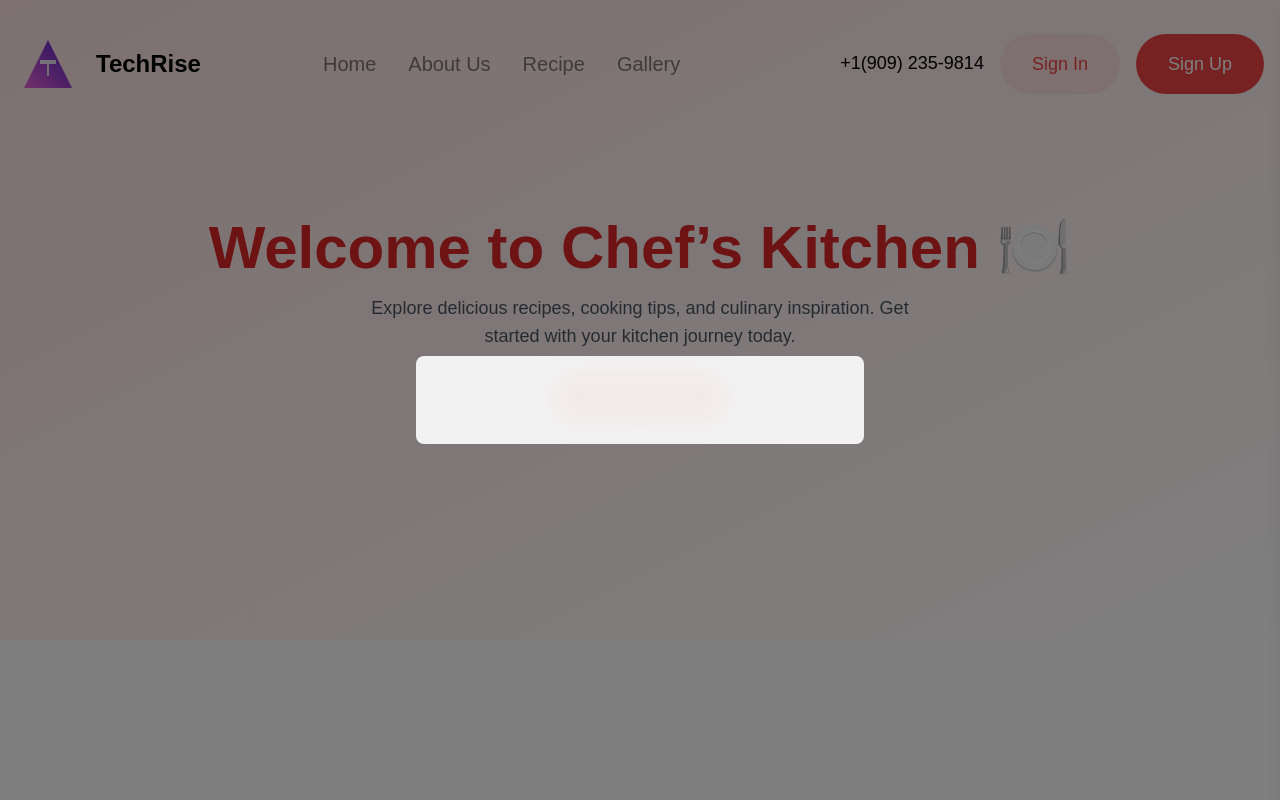
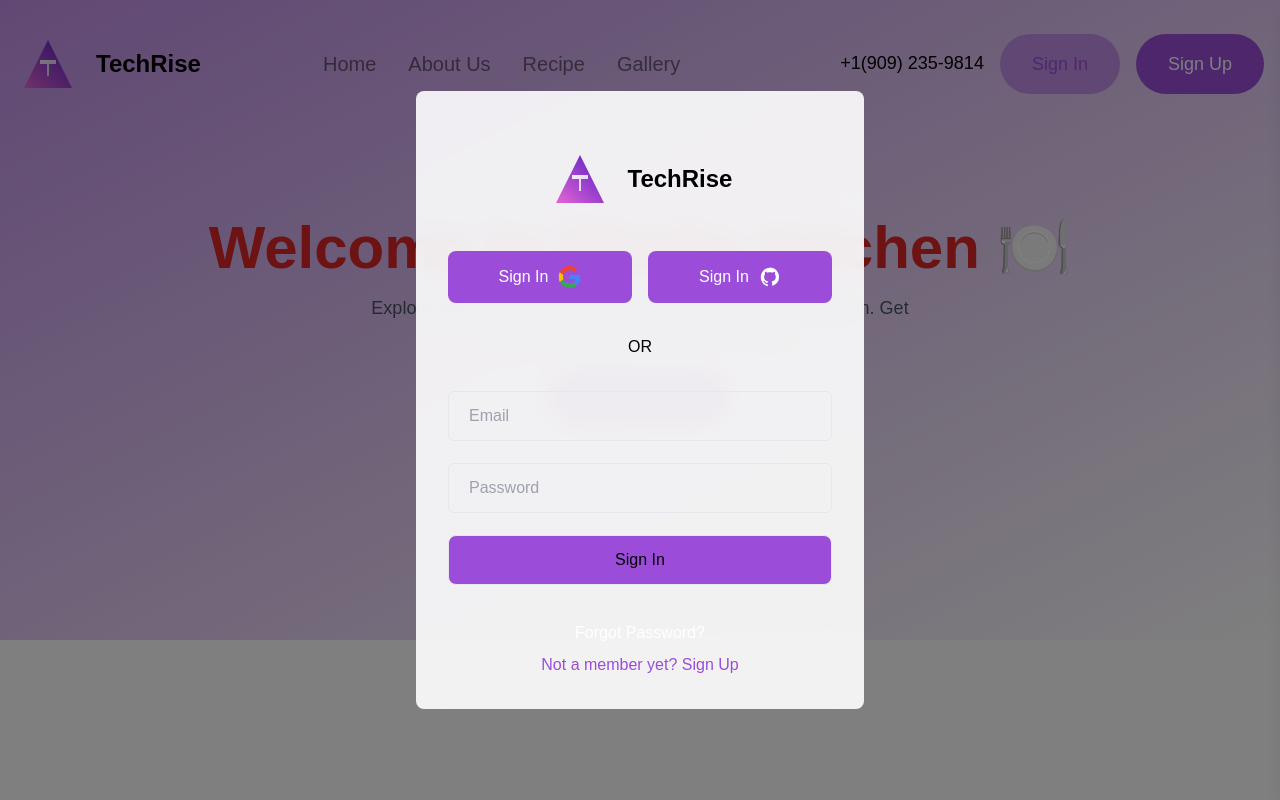
Before and after one commit to Leyav/TechRise, a React (Vite) app: page / in a window 1280 px wide. Both pictures are taken after a click on the button "Sign In". Shown: the top 800 px of the page. Built offline with nearby package versions, Linux system fonts and the light colour scheme; some icons are missing.

Commit message:
Changed the site color according to the logo and added signin page

```diff
--- a/package.json
+++ b/package.json
@@ -13,6 +13,7 @@
     "@iconify/react": "^5.2.1",
     "react": "^19.0.0",
     "react-dom": "^19.0.0",
+    "react-hot-toast": "^2.5.2",
     "react-icons": "^5.5.0",
     "react-router-dom": "^7.5.0"
   },
--- a/src/App.jsx
+++ b/src/App.jsx
@@ -15,7 +15,7 @@ import Home from "./pages/Home";
 
 function App() {
   return (
-    <div className="app-container" style={{ fontFamily: '"Poppins", sans-serif' }}>
+    <div  style={{ fontFamily: '"Poppins", sans-serif' }}>
 
         <Header />
         <ScrollToTop />
--- /dev/null
+++ b/src/components/Common/Loader/index.jsx
@@ -0,0 +1,11 @@
+import React from "react";
+
+const Loader = () => {
+  return (
+    <span
+      className={`ml-1.5 h-4 w-4 animate-spin rounded-full border-2 border-solid border-white border-t-transparent dark:border-t-transparent`}
+    ></span>
+  );
+};
+
+export default Loader;
--- /dev/null
+++ b/src/components/Common/Logo/index.jsx
@@ -0,0 +1,22 @@
+import React from "react";
+import { Link } from "react-router-dom";
+
+const Logo = () => {
+  return (
+    <Link
+      to="/"
+      className="flex items-center text-black dark:text-white text-2xl font-semibold gap-4"
+    >
+      <img
+        src="/images/logo/mLogo.svg"
+        alt="logo"
+        width={160}
+        height={50}
+        style={{ width: "auto", height: "auto" }}
+      />
+      TechRise
+    </Link>
+  );
+};
+
+export default Logo;
--- a/src/components/Layout/Header/index.jsx
+++ b/src/components/Layout/Header/index.jsx
@@ -3,6 +3,8 @@ import { Icon } from "@iconify/react";
 import { Link } from 'react-router-dom';
 import HeaderLink from './Navigation/HeaderLink';
 import { headerData } from "./Navigation/MenuData";
+import Logo from '../../Common/Logo'
+import Signin from "../../../pages/Auth/SignIn";
 
 const navItems = ["Home", "About Us", "Recipe", "Gallery"];
 
@@ -49,16 +51,7 @@ const Header = () => {
       <div className="lg:py-0 py-2">
         <div className="container mx-auto lg:max-w-screen-xl md:max-w-screen-md flex items-center justify-between px-4">
           {/* Logo */}
-          <Link to="/" className='flex items-center text-black dark:text-white text-2xl font-semibold gap-4'>
-            <img
-              src="/images/logo/mLogo.svg"
-              alt="logo"
-              width={160}
-              height={50}
-              style={{ width: 'auto', height: 'auto' }}
-            />
-            TechRise
-          </Link>
+          <Logo/>
 
           {/* Desktop Nav */}
           <nav className="hidden lg:flex flex-grow items-center gap-8 justify-center">
@@ -77,7 +70,7 @@ const Header = () => {
               +1(909) 235-9814
             </Link>
             <button
-        className="hidden lg:block text-red-500 bg-red-100 hover:text-white hover:bg-red-500 font-medium text-lg py-4 px-8 rounded-full"
+        className="hidden lg:block text-primaryPurple bg-lightPurple hover:text-white hover:bg-primaryPurple font-medium text-lg py-4 px-8 rounded-full"
         onClick={() => setIsSignInOpen(true)}
       >
         Sign In
@@ -100,12 +93,12 @@ const Header = () => {
               />
             </button>
 
-            {/* <Signin /> */}
+            <Signin />
           </div>
         </div>
       )}
                 <button
-        className="hidden lg:block bg-red-500 text-white hover:bg-red-100 hover:text-red-500 font-medium text-lg py-4 px-8 rounded-full"
+        className="hidden lg:block bg-primaryPurple text-white hover:bg-lightPurple hover:text-primaryPurple font-medium text-lg py-4 px-8 rounded-full"
         onClick={() => setIsSignUpOpen(true)}
       >
         Sign Up
@@ -164,19 +157,19 @@ const Header = () => {
             {navItems.map((item) => (
               <span
                 key={item}
-                className="cursor-pointer text-gray-700 hover:text-red-500"
+                className="cursor-pointer text-gray-700 hover:text-primaryPurple"
               >
                 {item}
               </span>
             ))}
             <button
-              className="w-full px-4 py-2 rounded-lg bg-red-100 text-red-500 font-medium hover:bg-red-200 transition"
+              className="w-full px-4 py-2 rounded-lg bg-lightPurple text-primaryPurple font-medium hover:bg-red-200 transition"
               onClick={() => setNavbarOpen(false)}
             >
               Sign In
             </button>
             <button
-              className="w-full px-4 py-2 rounded-lg bg-red-500 text-white font-medium hover:bg-red-600 transition"
+              className="w-full px-4 py-2 rounded-lg bg-primaryPurple text-white font-medium hover:bg-red-600 transition"
               onClick={() => setNavbarOpen(false)}
             >
               Sign Up
--- /dev/null
+++ b/src/pages/Auth/SignIn/index.jsx
@@ -0,0 +1,111 @@
+import React, { useState } from "react";
+import { useNavigate, Link } from "react-router-dom";
+import toast from "react-hot-toast";
+import SocialSignIn from "../SocialSignIn";
+import Logo from "../../../components/Common/Logo";
+import Loader from "../../../components/Common/Loader";
+
+const Signin = () => {
+  const navigate = useNavigate();
+
+  const [loginData, setLoginData] = useState({
+    email: "",
+    password: "",
+    checkboxToggle: false,
+  });
+  const [loading, setLoading] = useState(false);
+
+  const loginUser = async (e) => {
+    e.preventDefault();
+    setLoading(true);
+
+    // Example login API (replace this with your backend logic)
+    try {
+      const response = await fetch("/api/login", {
+        method: "POST",
+        headers: {
+          "Content-Type": "application/json",
+        },
+        body: JSON.stringify(loginData),
+      });
+
+      const result = await response.json();
+
+      if (!response.ok) {
+        toast.error(result.message || "Login failed");
+        setLoading(false);
+        return;
+      }
+
+      toast.success("Login successful");
+      setLoading(false);
+      navigate("/");
+    } catch (err) {
+      console.error(err.message);
+      toast.error("Something went wrong");
+      setLoading(false);
+    }
+  };
+
+  return (
+    <>
+      <div className="mb-10 text-center mx-auto inline-block">
+        <Logo />
+      </div>
+
+      <SocialSignIn />
+
+      <span className="z-1 relative my-8 block text-center before:content-[''] before:absolute before:h-px before:w-40% before:bg-dark_border before:bg-opacity-60 before:left-0 before:top-3 after:content-[''] after:absolute after:h-px after:w-40% after:bg-dark_border after:bg-opacity-60 after:top-3 after:right-0">
+        <span className="text-body-secondary relative z-10 inline-block px-3 text-base text-black dark:text-white">
+          OR
+        </span>
+      </span>
+
+      <form onSubmit={loginUser}>
+        <div className="mb-[22px]">
+          <input
+            type="email"
+            placeholder="Email"
+            onChange={(e) =>
+              setLoginData({ ...loginData, email: e.target.value })
+            }
+            className="w-full rounded-md border border-dark_border border-opacity-60 border-solid bg-transparent px-5 py-3 text-base text-dark outline-none transition placeholder:text-grey focus:border-primary focus-visible:shadow-none text-white dark:focus:border-primary"
+          />
+        </div>
+        <div className="mb-[22px]">
+          <input
+            type="password"
+            placeholder="Password"
+            onChange={(e) =>
+              setLoginData({ ...loginData, password: e.target.value })
+            }
+            className="w-full rounded-md border border-dark_border border-opacity-60 border-solid bg-transparent px-5 py-3 text-base text-dark outline-none transition placeholder:text-grey focus:border-primary focus-visible:shadow-none text-white dark:focus:border-primary"
+          />
+        </div>
+        <div className="mb-9">
+          <button
+            type="submit"
+            className="bg-primaryPurple w-full py-3 rounded-lg text-18 font-medium border border-primary hover:text-primary hover:bg-transparent"
+          >
+            Sign In {loading && <Loader />}
+          </button>
+        </div>
+      </form>
+
+      <Link
+        to="/forgot-password"
+        className="mb-2 inline-block text-base text-primaryPurple hover:text-primaryPurple text-white dark:hover:text-primary"
+      >
+        Forgot Password?
+      </Link>
+      <p className="text-body-secondary text-primaryPurple text-base">
+        Not a member yet?{" "}
+        <Link to="/" className="text-primary hover:underline">
+          Sign Up
+        </Link>
+      </p>
+    </>
+  );
+};
+
+export default Signin;
--- /dev/null
+++ b/src/pages/Auth/SocialSignIn.jsx
@@ -0,0 +1,66 @@
+import React from "react";
+
+const SocialSignIn = () => {
+  const handleGoogleSignIn = () => {
+    // Replace with your actual Google sign-in logic
+    console.log("Google Sign In triggered");
+  };
+
+  const handleGithubSignIn = () => {
+    // Replace with your actual GitHub sign-in logic
+    console.log("GitHub Sign In triggered");
+  };
+
+  return (
+    <div className="flex gap-4">
+      <button
+        onClick={handleGoogleSignIn}
+        className="flex w-full items-center justify-center gap-2.5 rounded-lg p-3.5 bg-primaryPurple hover:bg-lightPurple text-white"
+      >
+        Sign In
+        {/* Google SVG */}
+        <svg width="23" height="22" viewBox="0 0 23 22" fill="none">
+          <g clipPath="url(#clip0)">
+            <path
+              d="M22.5 11.24c.01-.76-.07-1.51-.24-2.25H11.72v4.08h6.19a7.96 7.96 0 01-2.3 3.57l3.33 2.53C21.28 17.42 22.5 14.59 22.5 11.24z"
+              fill="#4285F4"
+            />
+            <path
+              d="M11.72 22c3.03 0 5.57-0.98 7.43-2.66l-3.54-2.69c-0.95.65-2.22 1.1-3.89 1.1-1.42 0-2.8-.45-3.94-1.27a7.88 7.88 0 01-2.42-3.82l-3.47 2.63A10.97 10.97 0 0011.72 22z"
+              fill="#34A853"
+            />
+            <path
+              d="M5.34 13.17a8.75 8.75 0 01-.37-2.17c0-.74.12-1.48.37-2.17L1.81 6a11 11 0 000 10L5.34 13.17z"
+              fill="#FBBC05"
+            />
+            <path
+              d="M11.72 4.25c1.61 0 3.17.59 4.34 1.64L19.23 2.86A10.93 10.93 0 0011.72 0 11 11 0 001.7 6.06l3.63 2.76c.44-1.32 1.3-2.47 2.47-3.34 1.17-.87 2.59-1.33 4-1.33z"
+              fill="#EB4335"
+            />
+          </g>
+          <defs>
+            <clipPath id="clip0">
+              <rect width="22" height="22" fill="white" transform="translate(0.5)" />
+            </clipPath>
+          </defs>
+        </svg>
+      </button>
+
+      <button
+        onClick={handleGithubSignIn}
+        className="flex w-full items-center justify-center gap-2.5 rounded-lg p-3.5 text-white bg-primaryPurple hover:bg-lightPurple"
+      >
+        Sign In
+        {/* GitHub SVG */}
+        <svg width="22" height="22" viewBox="0 0 22 22" fill="none">
+          <path
+            d="M11 1.83C5.94 1.83 1.83 6.04 1.83 11.23c0 4.15 2.63 7.68 6.27 8.92.46.09.63-.2.63-.45v-1.78c-2.56.56-3.1-1.11-3.1-1.11-.42-1.09-1.03-1.38-1.03-1.38-.84-.59.06-.58.06-.58.93.06 1.42.95 1.42.95.82 1.44 2.15 1.02 2.67.78.08-.61.3-1.02.55-1.26-2.05-.23-4.2-1.05-4.2-4.68 0-1.03.36-1.87.95-2.53-.1-.23-.41-1.15.09-2.39 0 0 .77-.25 2.52.95.72-.2 1.5-.3 2.27-.3.77 0 1.55.1 2.27.3 1.74-1.2 2.51-.95 2.51-.95.51 1.24.2 2.16.1 2.39.6.66.95 1.5.95 2.53 0 3.64-2.16 4.44-4.22 4.67.31.27.59.8.59 1.62v2.4c0 .25.17.54.64.45a9.42 9.42 0 006.27-8.92c0-5.19-4.1-9.4-9.17-9.4z"
+            fill="currentColor"
+          />
+        </svg>
+      </button>
+    </div>
+  );
+};
+
+export default SocialSignIn;
--- a/src/pages/Home/index.jsx
+++ b/src/pages/Home/index.jsx
@@ -2,7 +2,7 @@ import React from "react";
 
 const HeroSection = () => {
   return (
-    <section className="min-h-[80vh] flex items-center justify-center text-center px-4 bg-gradient-to-br from-red-100 to-white">
+    <section className="min-h-[80vh] flex items-center justify-center text-center px-4 bg-gradient-to-br from-lightPurple to-white">
       <div>
         <h1 className="text-4xl md:text-6xl font-bold mb-4 text-red-600">
           Welcome to Chef’s Kitchen 🍽️
@@ -10,7 +10,7 @@ const HeroSection = () => {
         <p className="text-lg text-gray-600 max-w-xl mx-auto">
           Explore delicious recipes, cooking tips, and culinary inspiration. Get started with your kitchen journey today.
         </p>
-        <button className="mt-6 px-6 py-3 bg-red-500 text-white rounded-full font-semibold hover:bg-red-600">
+        <button className="mt-6 px-6 py-3 bg-primaryPurple text-white rounded-full font-semibold hover:bg-red-600">
           Explore Recipes
         </button>
       </div>
--- a/tailwind.config.js
+++ b/tailwind.config.js
@@ -13,6 +13,10 @@ export default {
       letterSpacing: {
         widest: '0.515em',
       },
+      colors: {
+        primaryPurple: '#9B4DDA',
+        lightPurple: '#C492EA',
+      },
       borderRadius: {
         "Newsletter": "30px 400px 30px 30px"
       },
```
Also changed, not shown: 1 other file (tests, documents, lock files or other folders).
